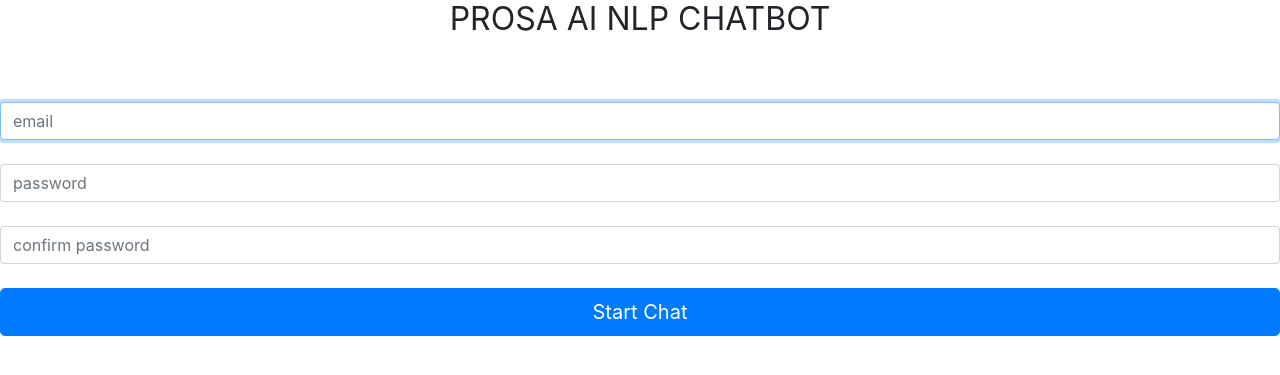
After one commit to imwildani12/test-prosa-ai, a Python web app: template flask/templates/register.html in a window 1280 px wide. The commit adds this page. Shown: the top 375 px of the page. Run offline with Jinja, Linux system fonts and the light colour scheme; the template is opened without the code that fills it, so the values that code supplies are empty.

Commit message:
add register to flask

```diff
--- a/flask/templates/index.html
+++ b/flask/templates/index.html
@@ -14,6 +14,7 @@
     <input type="text" id="email" name="email" class="form-control" placeholder="email" required autofocus><br>
     <input type="password" id="password" name="password" class="form-control" placeholder="password" required><br>
     <button class="btn btn-lg btn-primary btn-block" value="submit">Start Chat</button>
+    <span>Don't have account? <a href="{{url_for('register')}}">Register here</a></span>
   </form>
 </body>
 
--- /dev/null
+++ b/flask/templates/register.html
@@ -0,0 +1,21 @@
+<!doctype html>
+<html lang="en">
+
+<head>
+  <title>Register - Test NLP</title>
+  <!--Link to CSS -->
+  <link href="../static/bootstrap.min.css" rel="stylesheet">
+  <link href="../static/style.css" rel="stylesheet">
+</head>
+
+<body class="text-center">
+  <form class="form-signin" action="{{url_for('register')}}" method="POST">
+    <h1 class="h2 mb-3 font-weight-normal">PROSA AI NLP CHATBOT</h1><br><br>
+    <input type="text" id="email" name="email" class="form-control" placeholder="email" required autofocus><br>
+    <input type="password" id="password" name="password" class="form-control" placeholder="password" required><br>
+    <input type="password2" id="password2" name="password2" class="form-control" placeholder="confirm password" required><br>
+    <button class="btn btn-lg btn-primary btn-block" value="submit">Start Chat</button>
+  </form>
+</body>
+
+</html>
```
Also changed, not shown: flask/app.py (+23 -0 lines).
